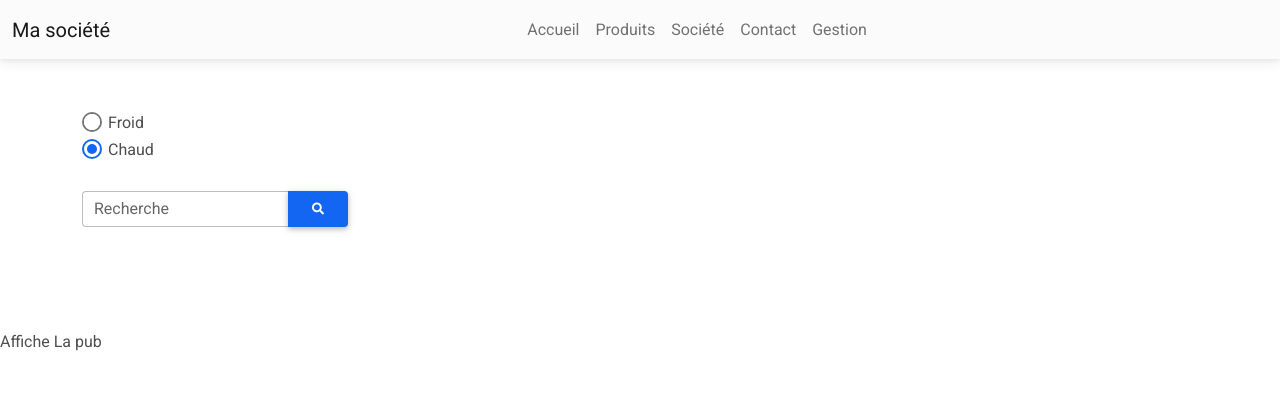
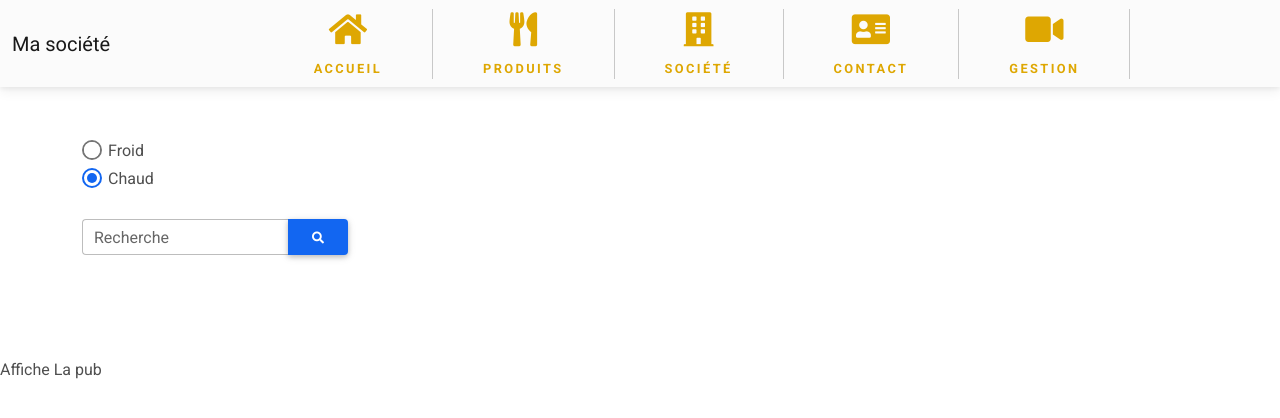
Before and after one commit to HelixFix/IntegrationPHP, a PHP site: page / in a window 1280 px wide. Shown: the top 418 px of the page. Run offline with PHP 8.4, Linux system fonts and the light colour scheme; some libraries are stand-ins or nearby versions.

Commit message:
:lipstick: New navbar

```diff
--- a/menu.php
+++ b/menu.php
@@ -18,25 +18,58 @@
                 <!--ms-auto placement de l'élément à droite-->
                 <ul class="navbar-nav ">
 
+
                     <li class="nav-item">
-                        <a href="index.php?page=home" class="nav-link">Accueil</a>
+
+                        <a href="index.php?page=home">
+                            <div class="icon">
+                                <i class="fa fa-home" aria-hidden="true"></i>
+                                <i class="fa fa-home" aria-hidden="true"></i>
+                            </div>
+                            <div class="name"><span data-text="Accueil">Accueil</span></div>
+                        </a>
+                    </li>
+                    <li class="nav-item">
+
+                        <a href="index.php?">
+                            <div class="icon">
+                                <i class="fa fa-utensils" aria-hidden="true"></i>
+                                <i class="fa fa-utensils" aria-hidden="true"></i>
+                            </div>
+                            <div class="name"><span data-text="Produits">Produits</span></div>
+                        </a>
+                    </li>
+                    <li class="nav-item">
+
+                        <a href="index.php?page=societe">
+                            <div class="icon">
+                                <i class="fa fa-building" aria-hidden="true"></i>
+                                <i class="fa fa-building" aria-hidden="true"></i>
+                            </div>
+                            <div class="name"><span data-text="Société">Société</span></div>
+                        </a>
+                    </li>
+                    <li class="nav-item">
+
+                        <a href="index.php?page=contact">
+                            <div class="icon">
+                                <i class="fa fa-address-card" aria-hidden="true"></i>
+                                <i class="fa fa-address-card" aria-hidden="true"></i>
+                            </div>
+                            <div class="name"><span data-text="Contact">Contact</span></div>
+                        </a>
+                    </li>
+                    <li class="nav-item">
+
+                        <a href="index.php?page=produits">
+                            <div class="icon">
+                                <i class="fa fa-video" aria-hidden="true"></i>
+                                <i class="fa fa-video" aria-hidden="true"></i>
+                            </div>
+                            <div class="name"><span data-text="Gestion">Gestion</span></div>
+                        </a>
                     </li>
 
-                    <li class="nav-item">
-                        <a href="index.php?page=produits" class="nav-link">Produits</a>
-                    </li>
-
-                    <li class="nav-item">
-                        <a href="index.php?page=societe" class="nav-link">Société</a>
-                    </li>
-
-                    <li class="nav-item">
-                        <a href="index.php?page=contact" class="nav-link">Contact</a>
-                    </li>
-
-                    <li class="nav-item">
-                        <a href="index.php?page=gestion" class="nav-link">Gestion</a>
-                    </li>
 
                 </ul>
             </div>
--- a/style.css
+++ b/style.css
@@ -132,3 +132,80 @@ p::after {
 /* .dropdown:hover .dropdown-menu {
     display: block;
 } */
+
+/* navbar */
+
+ul li {
+    list-style  : none;
+    text-align  : center;
+    display     : block;
+    border-right: 1px solid rgba(0, 0, 0, 0.2);
+  }
+
+
+  ul li a {
+    text-decoration: none;
+    padding        : 0 50px;
+    display        : block;
+  }
+
+  ul li a .icon {
+    width     : 40px;
+    height    : 40px;
+    text-align: center;
+    overflow  : hidden;
+    margin    : 0 auto 10px;
+  }
+
+  ul li a .icon .fa {
+    width      : 100%;
+    height     : 100%;
+    line-height: 40px;
+    font-size  : 34px;
+    transition : 0.5s;
+    color      : #dea702;
+  }
+
+  ul li a .icon .fa:last-child {
+    color: #083B4C;
+  }
+
+  ul li a:hover .icon .fa {
+    transform: translateY(-100%);
+  }
+
+  .name {
+    text-transform: uppercase;
+    font-weight   : 800;
+    font-size     : .8rem;
+    letter-spacing: .15rem;
+    text-align    : center;
+    color         : #dea702;
+    position      : relative;
+    height        : 20px;
+    width         : 100%;
+    display       : block;
+    overflow      : hidden;
+  }
+
+  ul li a .name span {
+    display    : block;
+    position   : relative;
+    line-height: 20px;
+    transition : 0.5s;
+
+  }
+
+  ul li a .name span:before {
+    content : attr(data-text);
+    position: absolute;
+    top     : -100%;
+    left    : 0;
+    width   : 100%;
+    height  : 100%;
+    color   : #083B4C;
+  }
+
+  ul li a:hover .name span {
+    transform: translateY(20px);
+  }
```
